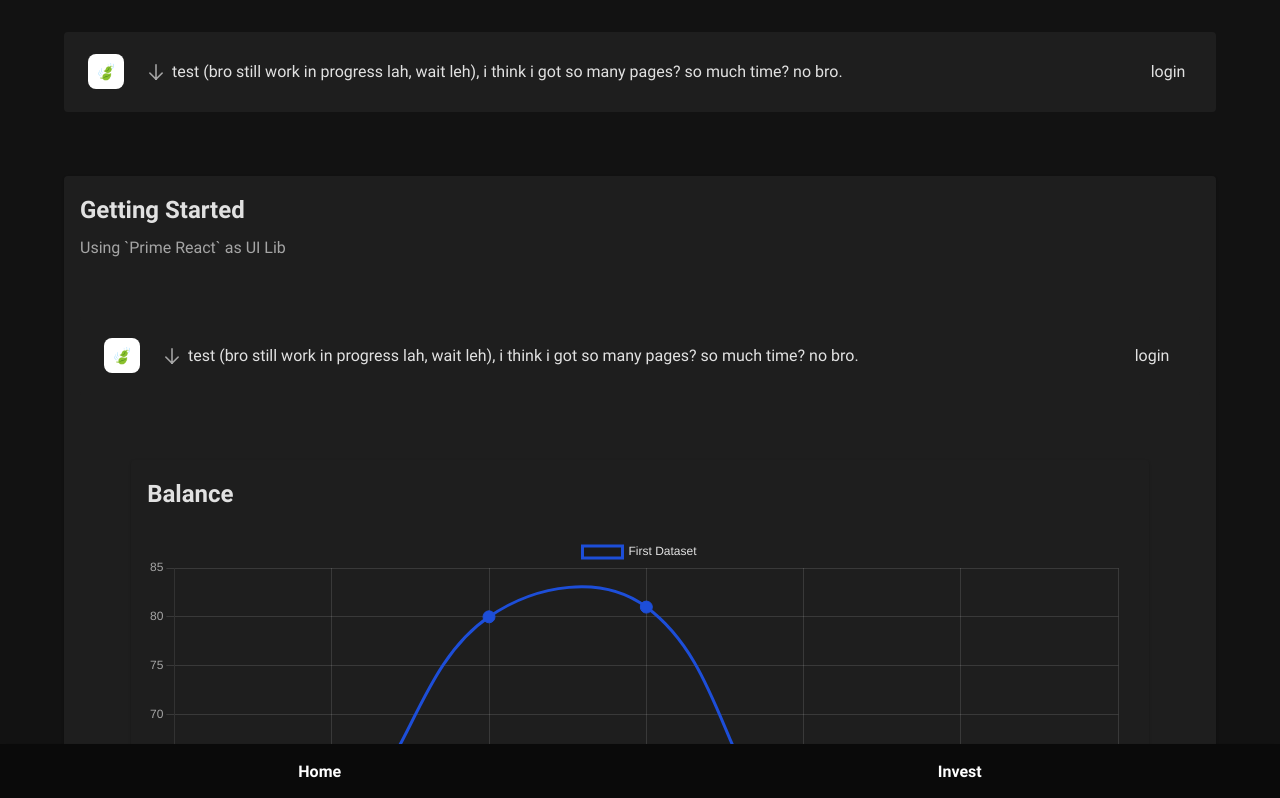
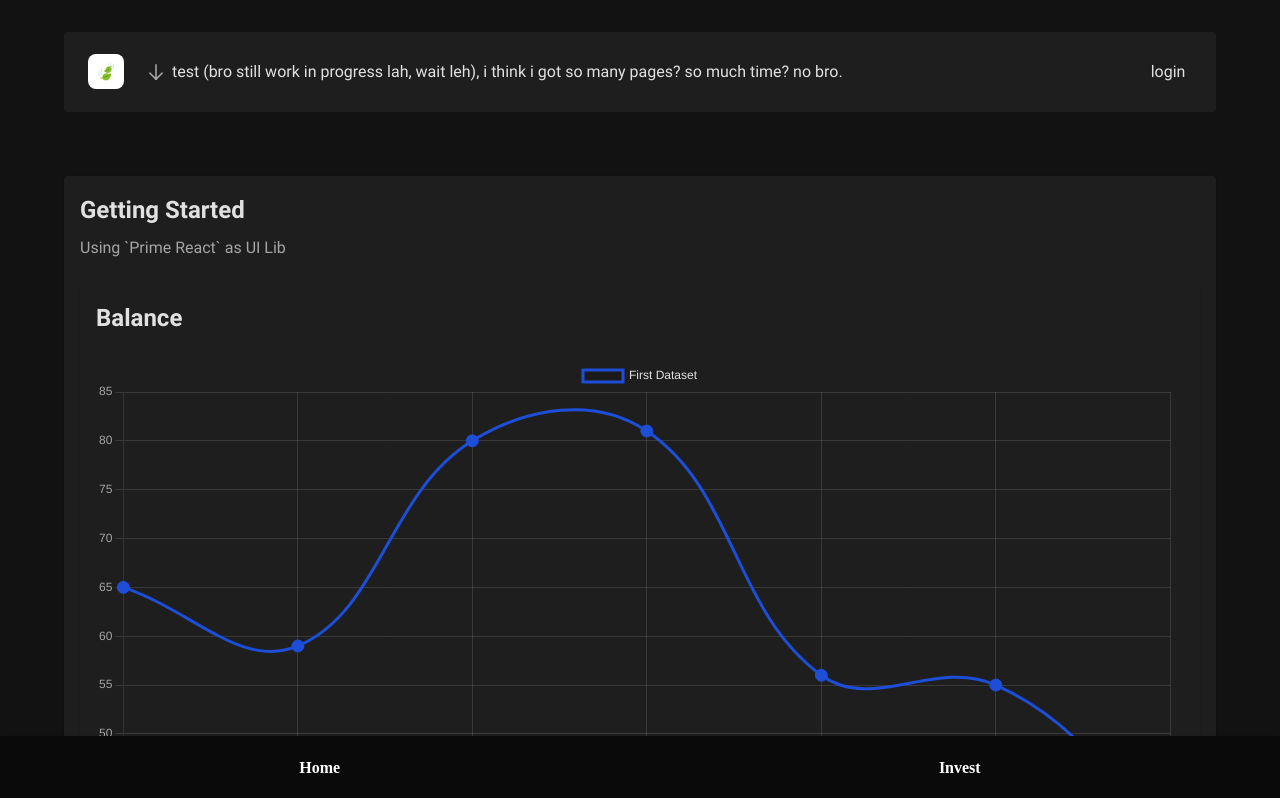
Before and after one commit to cheonglol/Seraphim-Sentinels, a React (Create React App) app: page / in a window 1280 px wide. Shown: the top 798 px of the page. Built offline with nearby package versions, Linux system fonts and the light colour scheme; a web font is replaced by a local one.

Commit message:
edit bottom nav

```diff
--- a/src/Components/Navigational/BottomNavigation.tsx
+++ b/src/Components/Navigational/BottomNavigation.tsx
@@ -6,16 +6,29 @@ export const BottomNavigation: React.FC = () => {
     <div className="fixed bottom-0 left-0 right-0 bg-neutral-950 shadow-md">
       <div className="flex justify-around py-4">
         <div className="text-center">
-          <Link to="/" className="text-white font-bold mx-2 px-2 py-1 rounded">
-            Home
+          <Link
+            to="/"
+            className="text-white font-bold mx-2 px-2 py-1 rounded flex items-center"
+          >
+            <span className="hidden md:inline-block">Home</span>
+            <img
+              src="https://i.ibb.co/pJ6WB3T/home.png"
+              alt="Home"
+              className="inline-block w-6 h-6 md:hidden"
+            />
           </Link>
         </div>
         <div className="text-center">
           <Link
             to="/fin-lit"
-            className="text-white font-bold mx-2 px-2 py-1 rounded"
+            className="text-white font-bold mx-2 px-2 py-1 rounded flex items-center "
           >
-            Invest
+            <span className="hidden md:inline-block">Invest</span>
+            <img
+              src="https://i.ibb.co/WWr2qcH/save-money.png"
+              alt="Invest"
+              className="inline-block w-6 h-6 md:hidden"
+            />
           </Link>
         </div>
       </div>
--- a/src/Layouts/Base/BasicLayout.tsx
+++ b/src/Layouts/Base/BasicLayout.tsx
@@ -1,6 +1,7 @@
 import React from "react";
 import { HeaderNav } from "../../Components/Navigational/HeaderNav";
 import { Footer } from "../../Components/Navigational/Footer";
+import BottomNavigation from "../../Components/Navigational/BottomNavigation";
 
 interface Props {
   headerContent?: any | undefined;
@@ -23,6 +24,7 @@ export const BasicLayout = ({
       </header>
       <main className="py-8 px-[4vw] min-h-screen ">{mainContent}</main>
       <footer>{!footerContent ? defaultFooter : footerContent}</footer>
+      <BottomNavigation />
     </>
   );
 };
--- a/src/Views/RetirementPlanDashboard.tsx
+++ b/src/Views/RetirementPlanDashboard.tsx
@@ -50,8 +50,6 @@ const polarAreaChartData = {
 };
 
 export const RetirementPlanDashboard = () => (
-  <BasicLayout
-    mainContent={
   <>
     <Card title="Balance">
       <LineChart lineChartData={lineChartData} />
@@ -67,8 +65,6 @@ export const RetirementPlanDashboard = () => (
 
     <BottomNavigation />
   </>
-    }
-  />
 );
 
 export default RetirementPlanDashboard;
```
Lines whose indentation alone changed are shown as unchanged.
